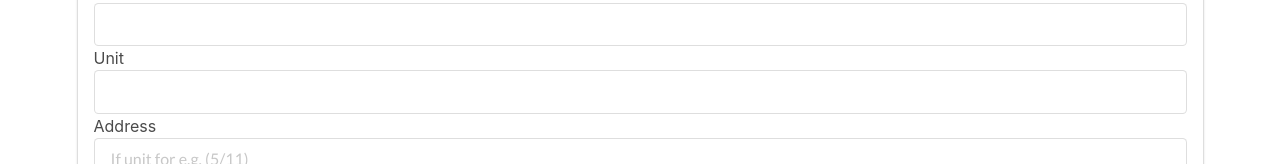
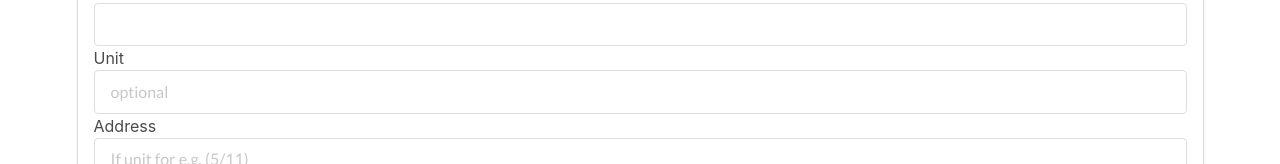
Before and after one commit to ABaulderstone/ASMO-project-frontend, a React (Create React App) app: page /customer in a window 1280 px wide. Shown: the part 223-387 px from the top of the page. Built offline with nearby package versions, Linux system fonts and the light colour scheme; no server answers; sample sign-in values are in the browser's storage.

Commit message:
added placeholder option to Input component

```diff
--- a/src/components/forms/MemberSignUpForm.js
+++ b/src/components/forms/MemberSignUpForm.js
@@ -49,7 +49,7 @@ class MemberSignUpForm extends Component {
         </div>
         <div>
           <label>Unit</label>
-          <Field name="unit" component={Input} type="text" />
+          <Field name="unit" component={Input} type="text" placeholder="optional" />
         </div>
 
         <div>
--- a/src/components/forms/fields/Input.js
+++ b/src/components/forms/fields/Input.js
@@ -3,7 +3,7 @@ import React from "react";
 const Input = (props) => {
  return (
      <>
-     <input {...props.input} type={props.type} />
+     <input {...props.input} type={props.type} placeholder={props.placeholder} />
      <span>{props.meta.touched && props.meta.error}</span>
      </>
  )
```
